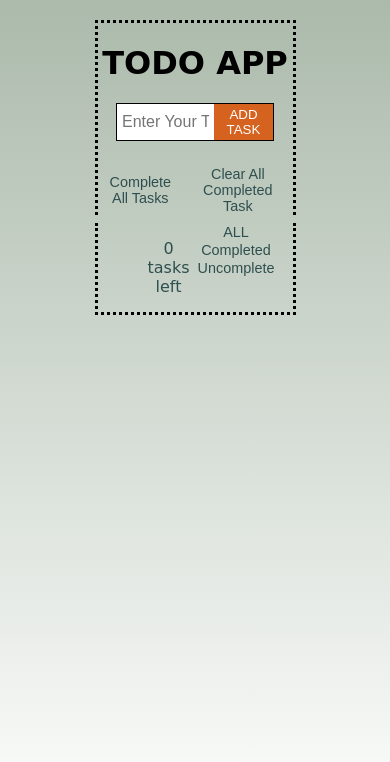
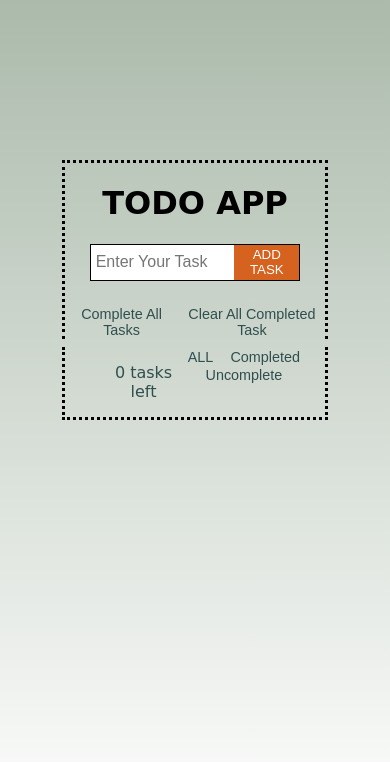
Before and after one commit to AbhishekV9/todo_app2, a plain HTML site: page index.html in a window 390 px wide. Drawn offline with Linux system fonts and the light colour scheme.

Commit message:
added responsiveneess

```diff
--- a/index.html
+++ b/index.html
@@ -2,6 +2,7 @@
 <html>
     <head>
 
+    <meta name="viewport" content="width=device-width",initial-scale="1">
     <link rel="stylesheet" href="https://use.fontawesome.com/releases/v5.15.4/css/all.css" integrity="sha384-DyZ88mC6Up2uqS4h/KRgHuoeGwBcD4Ng9SiP4dIRy0EXTlnuz47vAwmeGwVChigm" crossorigin="anonymous">
     <link rel="stylesheet" href="style.css">
     </head>
--- a/index.js
+++ b/index.js
@@ -107,7 +107,6 @@ var clearAllbtn=document.getElementById('clear-complete');
 clearAllbtn.onclick=function(){
     var tasksList=document.querySelectorAll("ul .complete");
     for(var i=0;i<tasksList.length;i++){
-         console.log(i);
         tasksList[i].remove();
     }
 
--- a/style.css
+++ b/style.css
@@ -3,6 +3,8 @@ body{
     background-image: linear-gradient(#abbaab,#ffffff);
     font-family: cursive;
 }
+
+
 header{
     text-align:center;
     width:50%;
@@ -149,3 +151,19 @@ ul .complete::before {
       margin-left:50px;
       color:darkslategray;
   }
+
+  @media screen and (max-width:900px){
+    body{
+        margin: 2rem;
+    }
+    main{
+        width:80%;
+    }
+    header{
+        margin-top:10rem;
+        width:80%;
+    }
+    footer{
+        width: 80%;
+    }
+  }
```
